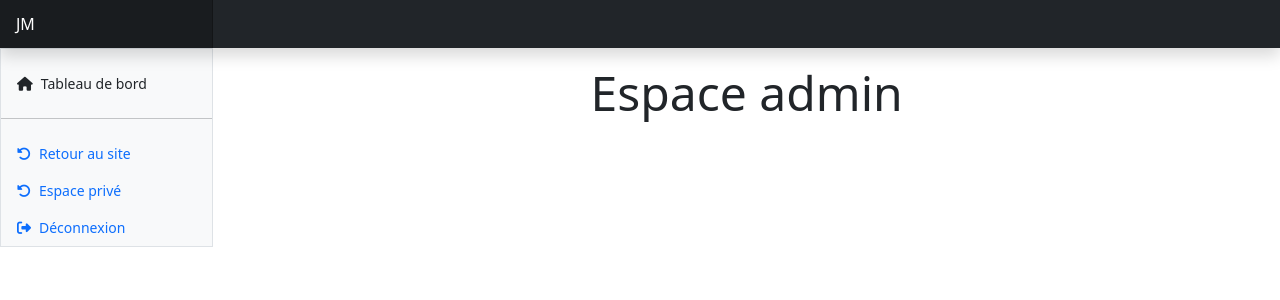
After one commit to cocou1974/my_pro_foot, a Symfony app: template templates/pages/Admin/Home/index.html.twig in a window 1280 px wide. The commit adds this page. Shown: the top 300 px of the page. Run offline with Twig, Linux system fonts and the light colour scheme; the template is opened without the code that fills it, so the values that code supplies are empty; some libraries are stand-ins or nearby versions.

Commit message:
sprint3-ticket1-add: Création du super admin et des backoffices.

```diff
--- a/composer.json
+++ b/composer.json
@@ -98,6 +98,7 @@
         }
     },
     "require-dev": {
+        "doctrine/doctrine-fixtures-bundle": "^3.5",
         "phpunit/phpunit": "^9.5",
         "symfony/browser-kit": "6.4.*",
         "symfony/css-selector": "6.4.*",
--- a/config/bundles.php
+++ b/config/bundles.php
@@ -16,4 +16,5 @@ return [
     SymfonyCasts\Bundle\VerifyEmail\SymfonyCastsVerifyEmailBundle::class => ['all' => true],
     Stof\DoctrineExtensionsBundle\StofDoctrineExtensionsBundle::class => ['all' => true],
     SymfonyCasts\Bundle\ResetPassword\SymfonyCastsResetPasswordBundle::class => ['all' => true],
+    Doctrine\Bundle\FixturesBundle\DoctrineFixturesBundle::class => ['dev' => true, 'test' => true],
 ];
--- /dev/null
+++ b/templates/pages/Admin/Home/index.html.twig
@@ -0,0 +1,9 @@
+{% extends 'themes/base_admin.html.twig' %}
+
+{% block title %}Accueil{% endblock %}
+
+{% block description %}Accueil{% endblock %}
+
+{% block main %}
+    <h1 class="text-center my-3 display-5">Espace admin</h1>
+{% endblock %}
--- /dev/null
+++ b/templates/themes/base_admin.html.twig
@@ -0,0 +1,177 @@
+<!DOCTYPE html>
+<html lang="fr" data-bs-theme="auto">
+  <head>
+    <meta charset="utf-8">
+    <meta name="viewport" content="width=device-width, initial-scale=1">
+    <title>{% block title %}{% endblock %} - Espace d'administration - Le blog de Jean Martin</title>
+    <meta name="description" content="{% block description %}{% endblock %}">
+
+    {# Favicon #}
+    <link rel="apple-touch-icon" sizes="180x180" href="{{ asset('apple-touch-icon.png') }}">
+    <link rel="icon" type="image/png" sizes="32x32" href="{{ asset('favicon-32x32.png') }}">
+    <link rel="icon" type="image/png" sizes="16x16" href="{{ asset('favicon-16x16.png') }}">
+    <link rel="manifest"  href="{{ asset('site.webmanifest') }}">
+    <link rel="mask-icon" href="{{ asset('safari-pinned-tab.svg" color="#5bbad5') }}">
+    <meta name="msapplication-TileColor" content="#da532c">
+    <meta name="theme-color" content="#ffffff">
+
+    {# No SEO for admin #}
+    <meta name="robots" content="noindex, nofollow">
+
+    {# Font awesome #}
+    <link rel="stylesheet" href="https://cdnjs.cloudflare.com/ajax/libs/font-awesome/6.4.2/css/all.min.css" integrity="sha512-z3gLpd7yknf1YoNbCzqRKc4qyor8gaKU1qmn+CShxbuBusANI9QpRohGBreCFkKxLhei6S9CQXFEbbKuqLg0DA==" crossorigin="anonymous" referrerpolicy="no-referrer" />
+
+    {# Font family #}
+    <link rel="preconnect" href="https://fonts.googleapis.com">
+    <link rel="preconnect" href="https://fonts.gstatic.com" crossorigin>
+    <link href="https://fonts.googleapis.com/css2?family=Pacifico&family=Poppins&display=swap" rel="stylesheet">
+
+    {# jQuery #}
+    {% block jQuery %}{% endblock %}
+
+    {# Datatables #}
+    {% block dataTables %}{% endblock %}
+
+    {# The text editor #}
+    {% block tinyMCE %}{% endblock %}
+
+    {# Beautiful replacement for select boxes #}
+    {% block select2 %}{% endblock %}
+
+    {# La feuille de style de Bootstrap 5 #}
+    <link href="https://cdn.jsdelivr.net/npm/bootstrap@5.3.2/dist/css/bootstrap.min.css" rel="stylesheet" integrity="sha384-T3c6CoIi6uLrA9TneNEoa7RxnatzjcDSCmG1MXxSR1GAsXEV/Dwwykc2MPK8M2HN" crossorigin="anonymous">
+
+    <style>
+
+        .bi {
+        display: inline-block;
+        width: 1rem;
+        height: 1rem;
+        }
+
+        /*
+        * Sidebar
+        */
+
+        @media (min-width: 768px) {
+            .sidebar .offcanvas-lg {
+                position: -webkit-sticky;
+                position: sticky;
+                top: 48px;
+            }
+        }
+
+        .sidebar .nav-link {
+        font-size: .875rem;
+        font-weight: 500;
+        }
+
+        .sidebar .nav-link.active {
+        color: #2470dc;
+        }
+
+        .sidebar-heading {
+        font-size: .75rem;
+        }
+
+        /*
+        * Navbar
+        */
+
+        .navbar-brand {
+        padding-top: .75rem;
+        padding-bottom: .75rem;
+        background-color: rgba(0, 0, 0, .25);
+        box-shadow: inset -1px 0 0 rgba(0, 0, 0, .25);
+        }
+
+        .navbar .form-control {
+        padding: .75rem 1rem;
+        }
+    </style>
+
+  </head>
+  <body>
+
+    {# Navbar #}
+    <header class="navbar sticky-top bg-dark flex-md-nowrap p-0 shadow" data-bs-theme="dark">
+        <a class="navbar-brand col-md-3 col-lg-2 me-0 px-3 fs-6 text-white" href="{{path('visitor_welcome_index')}}">JM</a>
+        <ul class="navbar-nav flex-row d-md-none">
+            <li class="nav-item text-nowrap">
+            <button class="nav-link px-3 text-white" type="button" data-bs-toggle="offcanvas" data-bs-target="#sidebarMenu" aria-controls="sidebarMenu" aria-expanded="false" aria-label="Toggle navigation">
+                <i class="fa-solid fa-bars"></i>
+            </button>
+            </li>
+        </ul>
+    </header>
+
+    <div class="container-fluid">
+        <div class="row">
+
+            {# Sidebar #}
+            <div class="sidebar border border-right col-md-3 col-lg-2 p-0 bg-body-tertiary">
+                <div class="offcanvas-md offcanvas-end bg-body-tertiary" tabindex="-1" id="sidebarMenu" aria-labelledby="sidebarMenuLabel">
+                    <div class="offcanvas-header">
+                        <button type="button" class="btn-close" data-bs-dismiss="offcanvas" data-bs-target="#sidebarMenu" aria-label="Close"></button>
+                    </div>
+                    <div class="offcanvas-body d-md-flex flex-column p-0 pt-lg-3 overflow-y-auto">
+                        <ul class="nav flex-column">
+                            <li class="nav-item">
+                                <a class="nav-link d-flex align-items-center gap-2 text-dark" href="{{path('admin_home_index')}}">
+                                    <i class="fa-solid fa-house"></i>
+                                    Tableau de bord
+                                </a>
+                            </li>
+                            {# <li class="nav-item">
+                                <a class="nav-link d-flex align-items-center gap-2 text-dark" href="{{path('admin_category_index')}}">
+                                    <i class="fa-solid fa-house"></i>
+                                    Les catégories
+                                </a>
+                            </li> #}
+                            {# <li class="nav-item">
+                                <a class="nav-link d-flex align-items-center gap-2 text-dark" href="{{path('admin_post_index')}}">
+                                    <i class="fa-solid fa-house"></i>
+                                    Les articles
+                                </a>
+                            </li> #}
+                        </ul>
+
+                        <hr class="my-3">
+
+                        <ul class="nav flex-column mb-auto">
+                            <li class="nav-item">
+                                <a class="nav-link d-flex align-items-center gap-2" href="{{path('visitor_welcome_index')}}">
+                                    <i class="fa-solid fa-rotate-left"></i>
+                                    Retour au site
+                                </a>
+                            </li>
+
+
+                            <li class="nav-item">
+                                <a class="nav-link d-flex align-items-center gap-2" href="{{path('user_home_index')}}">
+                                    <i class="fa-solid fa-rotate-left"></i>
+                                    Espace privé
+                                </a>
+                            </li>
+                            <li class="nav-item">
+                                <a class="nav-link d-flex align-items-center gap-2" href="{{path('app_logout')}}">
+                                    <i class="fa-solid fa-right-from-bracket"></i>
+                                    Déconnexion
+                                </a>
+                            </li>
+                        </ul>
+                    </div>
+                </div>
+            </div>
+
+            <main class="col-md-9 ms-sm-auto col-lg-10 px-md-4">
+            {% block main %}{% endblock %}
+            </main>
+        </div>
+    </div>
+
+    {# Le script de Bootstrap 5 #}
+    <script src="https://cdn.jsdelivr.net/npm/bootstrap@5.3.2/dist/js/bootstrap.bundle.min.js" integrity="sha384-C6RzsynM9kWDrMNeT87bh95OGNyZPhcTNXj1NW7RuBCsyN/o0jlpcV8Qyq46cDfL" crossorigin="anonymous"></script>
+    {% block javascripts %}{% endblock %}
+  </body>
+</html>
```
Also changed, not shown: src/Controller/Admin/Home/HomeController.php (added, +18 -0 lines), src/Controller/User/Home/HomeController.php (added, +18 -0 lines), src/DataFixtures/SuperAdminFixtures.php (added, +49 -0 lines), src/Security/LoginAuthenticator.php (+13 -2 lines), templates/pages/User/home/index.html.twig (added, +9 -0 lines), templates/themes/base_user.html.twig (added, +89 -0 lines), templates/themes/base_visitor.html.twig (+15 -1 lines), 3 other files.
